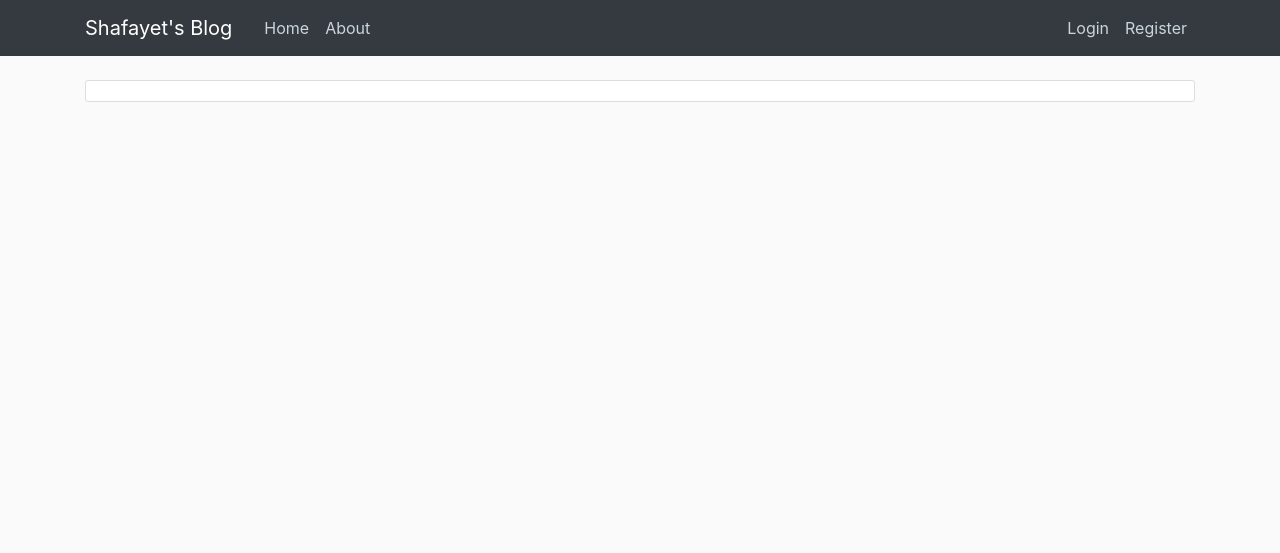
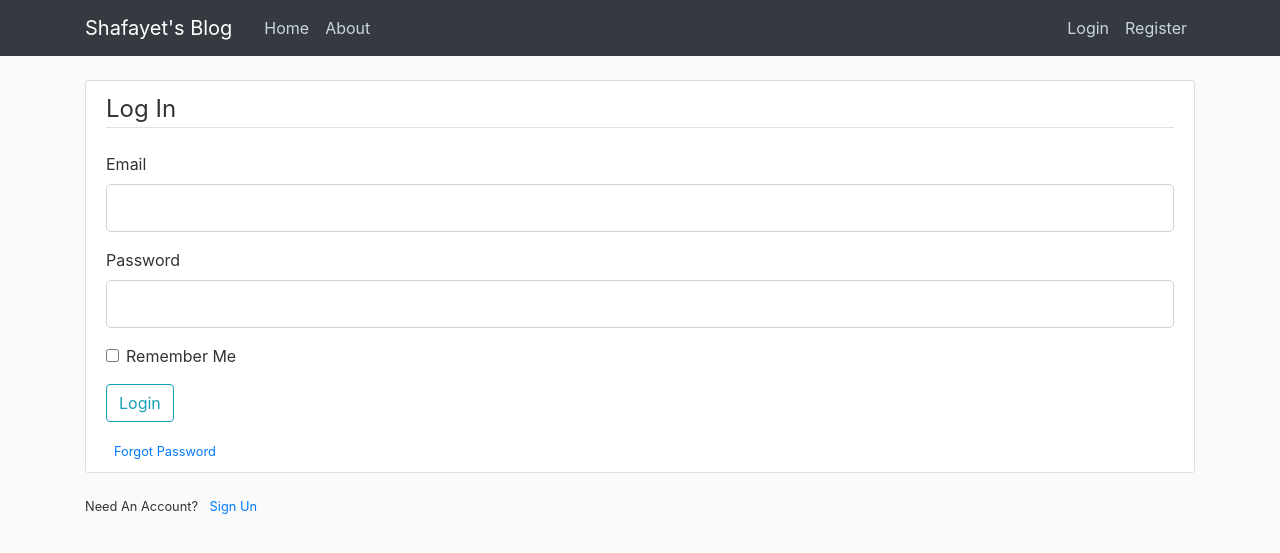
Before and after one commit to ShafayetSadi/flask_blog, a Flask app: page /login in a window 1280 px wide. Shown: the top 553 px of the page. Run offline with Flask 2, Linux system fonts and the light colour scheme; some libraries are stand-ins or nearby versions.

Commit message:
Fixed a bug

```diff
--- a/app.py
+++ b/app.py
@@ -37,9 +37,15 @@ def register():
         return redirect(url_for('home'))
     return render_template('register.html', title="Register", form=form)
 
-@app.route('/login')
+@app.route('/login', methods=['GET', 'POST'])
 def login():
     form = LoginForm()
+    if form.validate_on_submit():
+        if form.email.data == 'shafayet.sadi@gmail.com' and form.password.data == '746258':
+            flash('You have been logged in!', 'success')
+            return redirect(url_for('home'))
+        else:
+            flash('Login Unsuccessful. Please check username and password', 'danger')
     return render_template('login.html', title="Login", form=form)
 
 if __name__ == '__main__':
--- a/templates/layout.html
+++ b/templates/layout.html
@@ -19,50 +19,29 @@
 
     <body>
         <header class="site-header">
-
             <nav class="navbar navbar-expand-md navbar-dark bg-dark fixed-top">
-
                 <div class="container">
-
                     <a class="navbar-brand mr-4" href="/">Shafayet's Blog</a>
-
                     <button class="navbar-toggler" type="button" data-toggle="collapse" data-target="#navbarToggle" aria-controls="navbarToggle" aria-expanded="false" aria-label="Toggle navigation">
-
                         <span class="navbar-toggler-icon"></span>
-
                     </button>
-
                     <div class="collapse navbar-collapse" id="navbarToggle">
-
                         <div class="navbar-nav mr-auto">
-
-                            <a class="nav-item nav-link" href="/">Home</a>
-
-                            <a class="nav-item nav-link" href="/about">About</a>
-
+                            <a class="nav-item nav-link" href="{{ url_for('home') }}">Home</a>
+                            <a class="nav-item nav-link" href="{{ url_for('about') }}">About</a>
                         </div>
 
                         <!-- Navbar Right Side -->
-
                         <div class="navbar-nav">
-
-                            <a class="nav-item nav-link" href="/login">Login</a>
-
-                            <a class="nav-item nav-link" href="/register">Register</a>
-
+                            <a class="nav-item nav-link" href="{{ url_for('login') }}">Login</a>
+                            <a class="nav-item nav-link" href="{{ url_for('register') }}">Register</a>
                         </div>
-
                     </div>
-
                 </div>
-
             </nav>
-
         </header>
         <main role="main" class="container">
-
             <div class="row">
-
                 <div class="col-md">
                     {% with messages = get_flashed_messages(with_categories=true) %}
                         {% if messages %}
@@ -73,7 +52,6 @@
                             {% endfor %}
                         {% endif %}
                     {% endwith %}
-
                     {% block content %}{% endblock %}
                 </div>
 
--- a/templates/login.html
+++ b/templates/login.html
@@ -1,8 +1,54 @@
 {% extends "layout.html" %}
 {% block content %}
-<div class="content-section">
+   <div class="content-section">
         <form method="POST" action="">
            {{ form.hidden_tag() }}
+           <fieldset class="form-group">
+                <legend class="border-bottom mb-4">Log In</legend>
+                <div class="form-group">
+                    {{ form.email.label(class="form-control-label") }}
+                    {% if form.email.errors %}
+                        {{ form.email(class="form-control form-control-lg is-invalid") }}
+                        <div class="invalid-feedback">
+                            {% for error in form.email.errors %}
+                                <span> {{ error }}</span>
+                            {% endfor %}
+                        </div>
+                    {% else %}
+                        {{ form.email(class="form-control form-control-lg") }}
+                    {% endif %}
+                </div>
+                <div class="form-group">
+                    {{ form.password.label(class="form-control-label") }}
+                    {% if form.password.errors %}
+                        {{ form.password(class="form-control form-control-lg is-invalid") }}
+                        <div class="invalid-feedback">
+                            {% for error in form.password.errors %}
+                                <span> {{ error }}</span>
+                            {% endfor %}
+                        </div>
+                    {% else %}
+                        {{ form.password(class="form-control form-control-lg") }}
+                    {% endif %}
+                </div>
+                <div class="form-check">
+                    {{ form.remember(class="form-check-input") }}
+                    {{ form.remember.label(class="form-check-label") }}
+                </div>
+           </fieldset>
+           <div class="form-group">
+               {{ form.submit(class="btn btn-outline-info")}}
+           </div>
+           <div>
+                <small class="text-muted ml-2">
+                    <a href="#">Forgot Password</a>
+                </small>
+        </div>
         </form>
     </div>
+    <div class="border-topnpt-3">
+        <small class=text-muted">
+            Need An Account? <a class="ml-2" href="{{ url_for('register') }}">Sign Un</a>
+        </small>
+    </div>
 {% endblock content %}
--- a/templates/register.html
+++ b/templates/register.html
@@ -4,7 +4,7 @@
         <form method="POST" action="">
            {{ form.hidden_tag() }}
            <fieldset class="form-group">
-                <legend class="border-bottom mb-4">
+                <legend class="border-bottom mb-4">Join Us</legend>
                 <div class="form-group">
                     {{ form.user_name.label(class="form-control-label") }}
 
@@ -59,7 +59,6 @@
                         {{ form.confirm_password(class="form-control form-control-lg") }}
                     {% endif %}
                 </div>
-                </legend>
            </fieldset>
            <div class="form-group">
                {{ form.submit(class="btn btn-outline-info")}}
```
Lines whose indentation alone changed are shown as unchanged.
